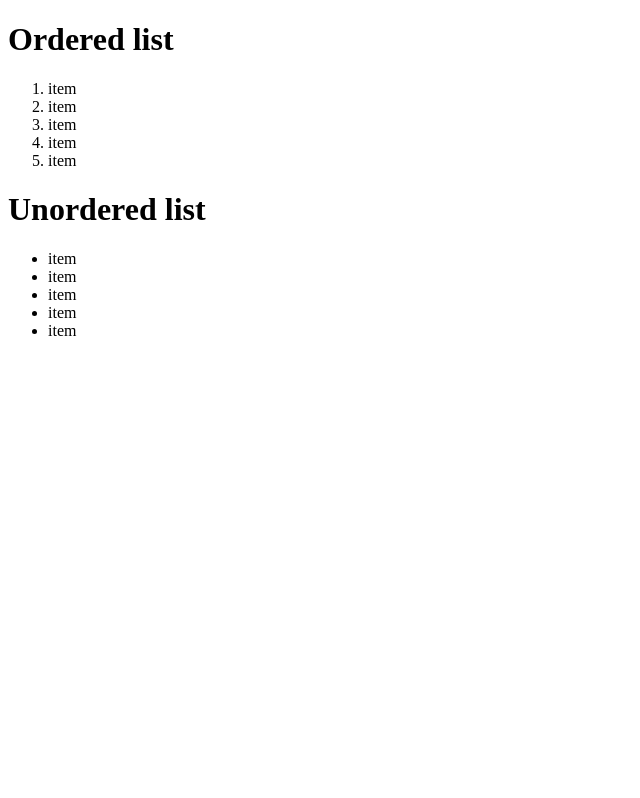
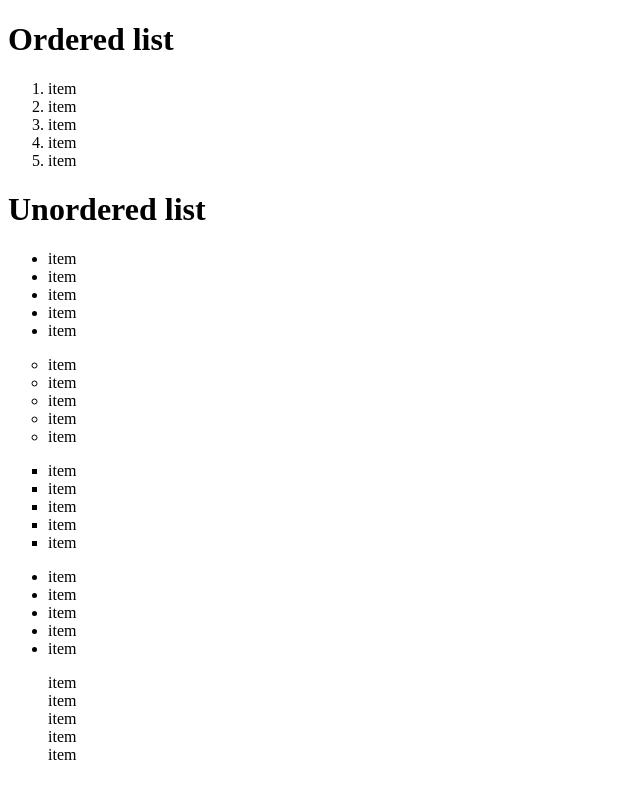
Before and after one commit to kaaoaa505/HTML_CSS_Sass_Bootstrap, a plain HTML site: page 01_Basics/005_List/index.html in a window 1280 px wide. Shown: the whole page, without its empty margins (0-640 px from the left). Drawn offline with Linux system fonts and the light colour scheme.

Commit message:
list types in html tags

```diff
--- a/01_Basics/005_List/index.html
+++ b/01_Basics/005_List/index.html
@@ -26,6 +26,38 @@
             <li>item</li>
             <li>item</li>
         </ul>
+
+        <ul type="circle">
+            <li>item</li>
+            <li>item</li>
+            <li>item</li>
+            <li>item</li>
+            <li>item</li>
+        </ul>
+
+        <ul type="square">
+            <li>item</li>
+            <li>item</li>
+            <li>item</li>
+            <li>item</li>
+            <li>item</li>
+        </ul>
+
+        <ul type="disc">
+            <li>item</li>
+            <li>item</li>
+            <li>item</li>
+            <li>item</li>
+            <li>item</li>
+        </ul>
+
+        <ul type="none">
+            <li>item</li>
+            <li>item</li>
+            <li>item</li>
+            <li>item</li>
+            <li>item</li>
+        </ul>
     </div>
 </body>
 </html>
```
